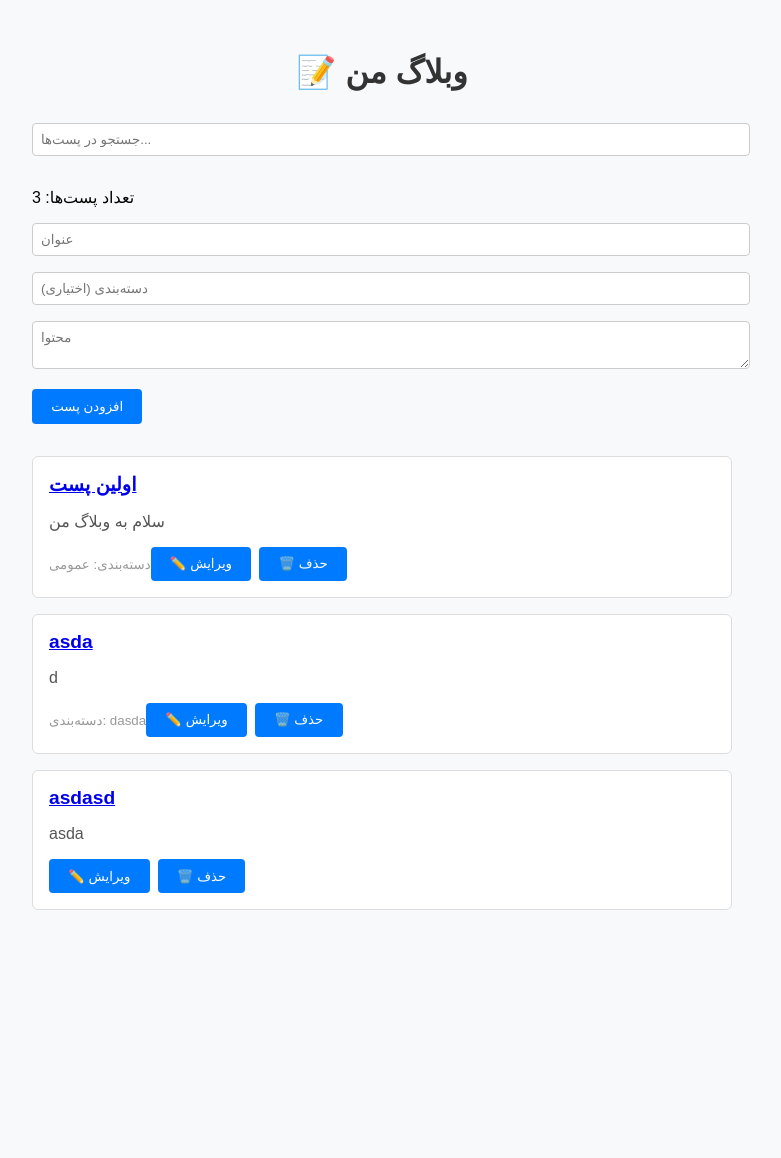
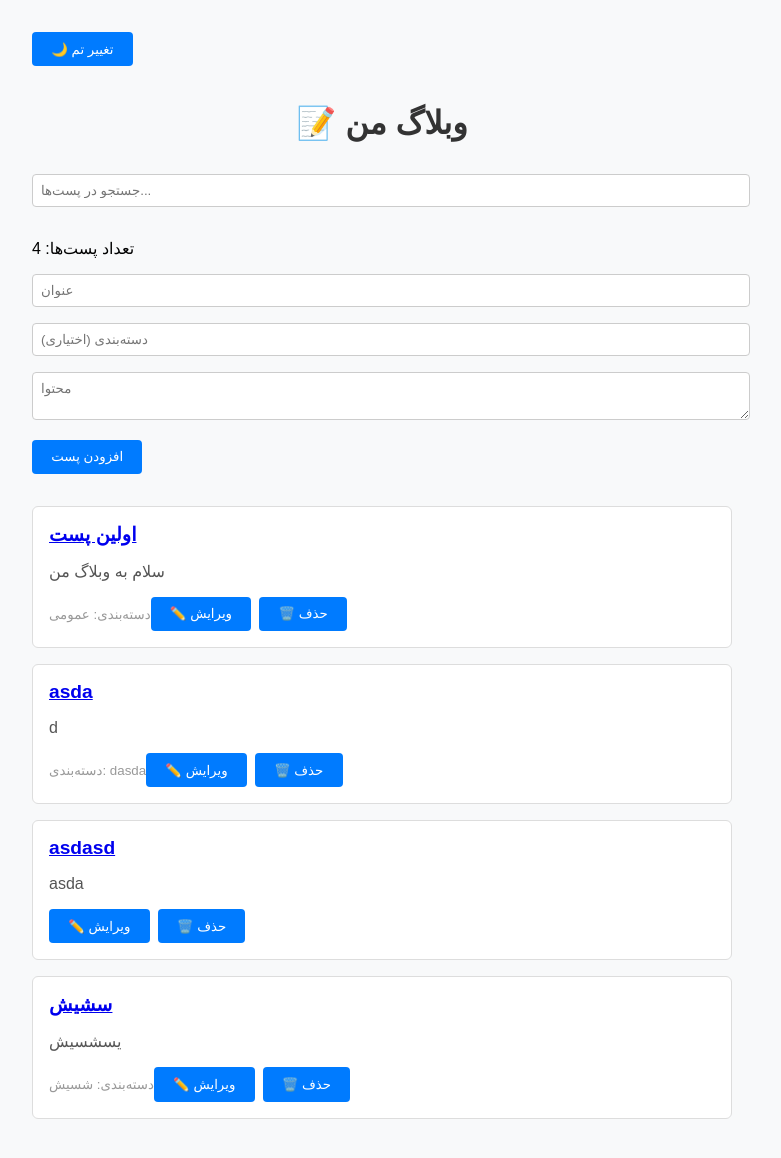
Before and after one commit to BamdadTabari/REACT-APP, a React (Vite) app in the folder my-blog/: page / in a window 1280 px wide. Shown: the top 1158 px of the page, without its empty margins (258-1039 px from the left). Before the commit the page ends 958 px from the top, so only its background shows below. Built offline with nearby package versions, Linux system fonts and the light colour scheme; data requests are answered from the project's data file.

Commit message:
add toggle theme

```diff
--- a/my-blog/db.json
+++ b/my-blog/db.json
@@ -17,6 +17,12 @@
       "title": "asdasd",
       "content": "asda",
       "category": ""
+    },
+    {
+      "id": 1749578233269,
+      "title": "سشیش",
+      "content": "یسشسیش",
+      "category": "شسیش"
     }
   ]
 }
--- a/my-blog/src/pages/Home.tsx
+++ b/my-blog/src/pages/Home.tsx
@@ -17,23 +17,22 @@ function Home() {
         headers: { "Content-Type": "application/json" },
         body: JSON.stringify(updated)
         });
-      setPosts(posts.map(p => (p.id === editingPost.id ? updated : p)));
+        fetchPosts(); // ✅ گرفتن داده جدید از سرور
         setEditingPost(null);
     } else {
         const newPost: BlogPost = { id: Date.now(), ...data };
-      const res = await fetch("http://localhost:3001/posts", {
+        await fetch("http://localhost:3001/posts", {
         method: "POST",
         headers: { "Content-Type": "application/json" },
         body: JSON.stringify(newPost),
         });
-      const result = await res.json();
-      setPosts([...posts, result]);
+        fetchPosts(); // ✅ گرفتن داده جدید از سرور
     }
     };
 
     const deletePost = async (id: number) => {
     await fetch(`http://localhost:3001/posts/${id}`, { method: "DELETE" });
-    setPosts(posts.filter(p => p.id !== id));
+    fetchPosts(); // ✅ گرفتن داده جدید از سرور
     if (editingPost?.id === id) setEditingPost(null);
     };
 
@@ -42,8 +41,16 @@ function Home() {
     post.content.toLowerCase().includes(searchTerm.toLowerCase())
   );
 
+const toggleDarkMode = () => {
+  document.body.classList.toggle('dark');
+};
+
+
   return (
     <div className="container">
+      <button onClick={toggleDarkMode} style={{ marginBottom: '1rem' }}>
+        🌙 تغییر تم
+      </button>
       <h1>📝 وبلاگ من</h1>
       <input
         type="text"
```
Lines whose indentation alone changed are shown as unchanged.
